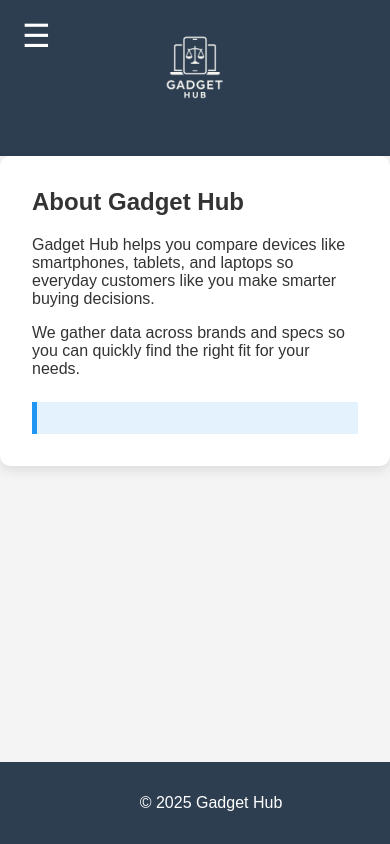
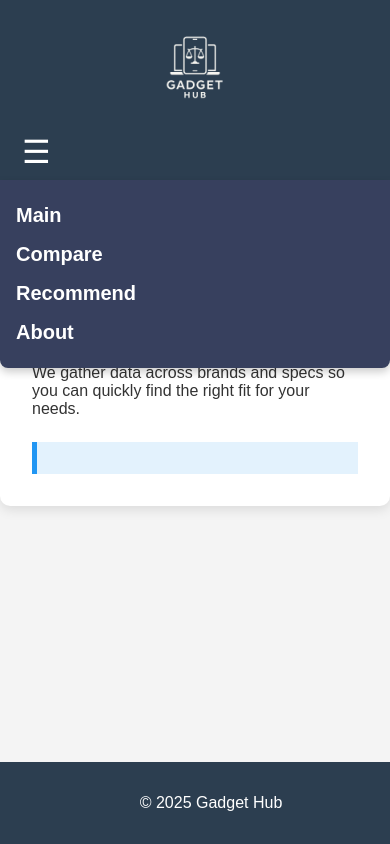
Before and after one commit to CodingSpencer/Gadget_Hub, a website built with Vite: page src/assets/html/about.html in a window 390 px wide. Both pictures are taken after a click on the button "Menu". Built offline with nearby package versions, Linux system fonts and the light colour scheme.

Commit message:
About page hamburger toggle test

```diff
--- a/src/assets/css/partials/home.css
+++ b/src/assets/css/partials/home.css
@@ -1,7 +1,7 @@
 :root {
   --primary-color: #8e9b8e;
   --secondary-color: #426988;
-  --accent1-color: rgb(40, 58, 119);
+  --accent1-color: rgb(55, 64, 94);
   --accent2-color: black;
 
   --heading-font: 'Arial', sans-serif;
--- a/src/assets/css/partials/navbar.css
+++ b/src/assets/css/partials/navbar.css
@@ -42,21 +42,35 @@
 @media (max-width: 768px) {
   .hamburger {
     display: block;
-    position: absolute;
-    left: 1rem;
-    top: 1rem;
+    font-size: 2rem;
+    background: none;
+    border: none;
+    color: white;
+    cursor: pointer;
+    margin-left: 0;
+    z-index: 1001;
+  }
+
+  .navbar {
+    display: flex;
+    flex-direction: column;
+    align-items: flex-start;
+    position: relative;
+    width: 100%;
   }
 
   .navbar .nav-links {
     display: none;
     flex-direction: column;
-    background-color: #222;
+    background-color: var(--accent1-color);
     position: absolute;
-    top: 60px;
-    right: 1rem;
-    padding: 1rem;
-    border-radius: 8px;
+    top: 100%;
+    left: 0;
+    width: 100%;
+    padding: 1rem 0;
+    border-radius: 0 0 8px 8px;
     z-index: 1000;
+    box-shadow: 0 4px 8px rgba(0, 0, 0, 0.2);
   }
 
   .navbar .nav-links.show {
@@ -64,6 +78,6 @@
   }
 
   .navbar .nav-links li {
-    margin: 0.5rem 0;
+    margin: 0.5rem 1rem;
   }
 }
--- a/src/assets/html/about.html
+++ b/src/assets/html/about.html
@@ -14,16 +14,16 @@
       <img id="logo" src="/src/assets/images/white_logo-removebg.png" alt="Logo Image">
     </a>
 
-    <button class="hamburger" aria-label="Menu">&#9776;</button>
+    <div class="navbar">
+      <button class="hamburger" aria-label="Menu">&#9776;</button>
 
-    <nav class="navbar">
       <ul class="nav-links">
         <li><a href="/">Main</a></li>
         <li><a href="/src/assets/html/compare.html">Compare</a></li>
         <li><a href="/src/assets/html/recommend.html">Recommend</a></li>
         <li><a href="/src/assets/html/about.html">About</a></li>
       </ul>
-    </nav>
+    </div>
   </header>
 
   <main>
--- a/src/js/functions/menuToggle.js
+++ b/src/js/functions/menuToggle.js
@@ -3,6 +3,6 @@
   const navLinks = document.querySelector(".nav-links");
 
   hamburger.addEventListener("click", () => {
-    navLinks.classList.toggle("active");
+    navLinks.classList.toggle("show");
   });
 });
```
